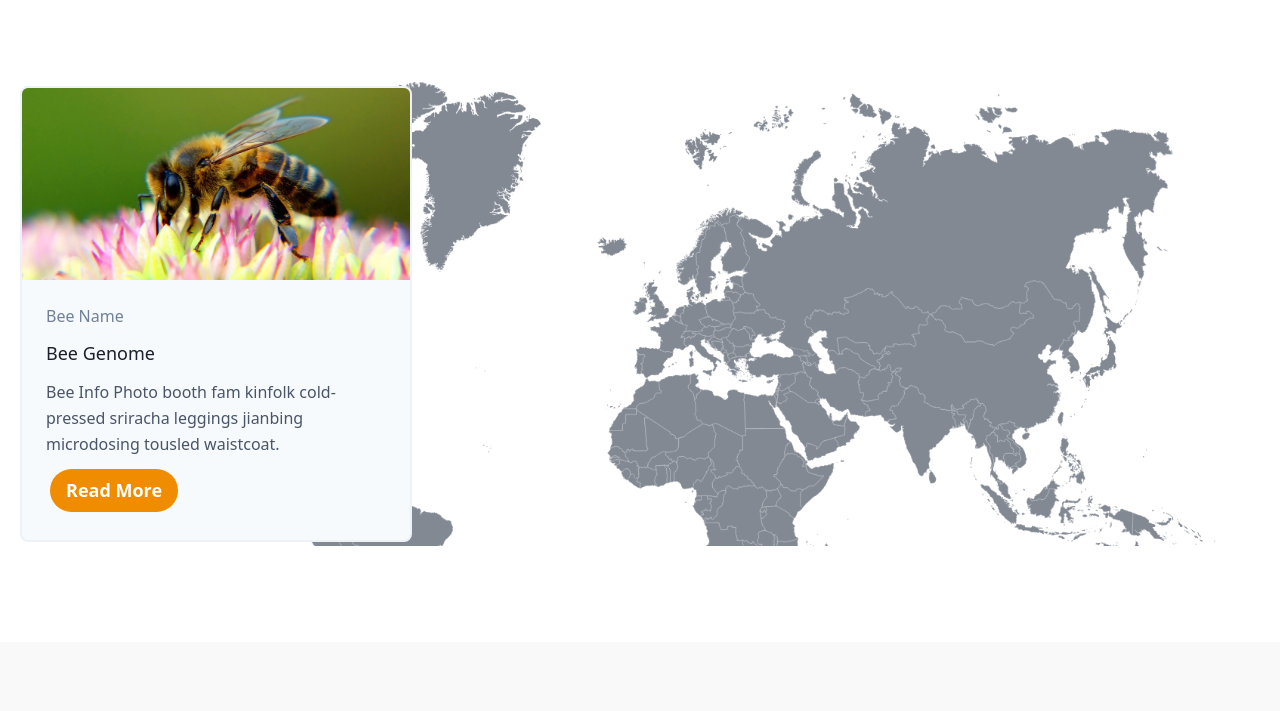
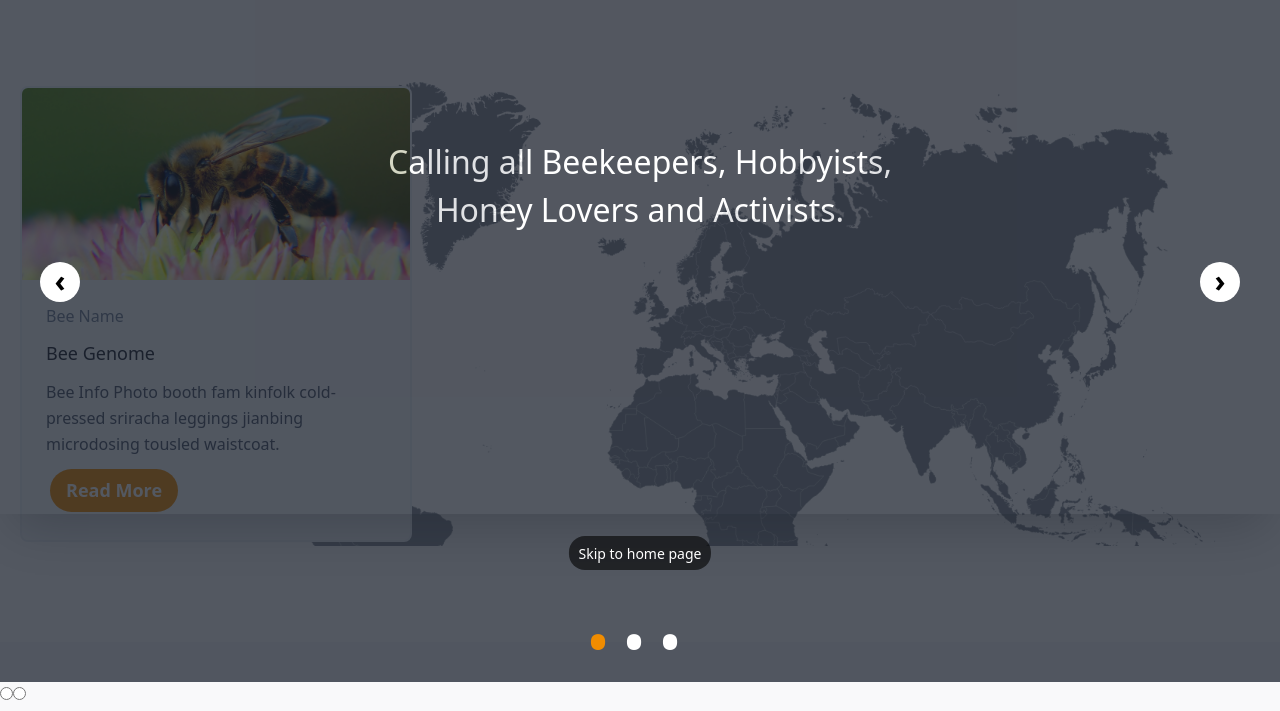
Before and after one commit to shalawfatah/wwb-react-strapi, a Gatsby site: page / in a window 1280 px wide. Shown: the part 112-823 px from the top of the page. Built offline with nearby package versions, Linux system fonts and the light colour scheme; Gatsby itself is replaced by a stand-in of ours.

Commit message:
added carousel

```diff
--- /dev/null
+++ b/src/components/carousel/Slider.css
@@ -0,0 +1,61 @@
+.carousel {
+    z-index: 999;
+}
+.carousel-open:checked + .carousel-item {
+    position: static;
+    opacity: 100;
+}
+.carousel-item {
+    -webkit-transition: opacity 0.6s ease-out;
+    transition: opacity 0.6s ease-out;
+}
+#carousel-1:checked ~ .control-1,
+#carousel-2:checked ~ .control-2,
+#carousel-3:checked ~ .control-3 {
+    display: block;
+}
+.carousel-indicators {
+    list-style: none;
+    margin: 0;
+    padding: 0;
+    position: absolute;
+    bottom: 2%;
+    left: 0;
+    right: 0;
+    text-align: center;
+    z-index: 10;
+}
+#carousel-1:checked ~ .control-1 ~ .carousel-indicators li:nth-child(1) .carousel-bullet,
+#carousel-2:checked ~ .control-2 ~ .carousel-indicators li:nth-child(2) .carousel-bullet,
+#carousel-3:checked ~ .control-3 ~ .carousel-indicators li:nth-child(3) .carousel-bullet {
+    color: #F08C00;  /*Set to match the Tailwind colour you want the active one to be */
+}
+.slider-button {
+    position: absolute;
+    left: 50%;
+    top: 80%;
+    transform: translateX(-50%);
+    color: white;
+    font-size: 14px;
+    background-color: rgba(0,0,0, .6);
+    padding: .4rem;
+    padding-left: .6rem;
+    padding-right: .6rem;
+    border-radius: 1rem;
+    transition: all .3s ease;
+}
+.slider-button:hover {
+    background-color: rgba(0,0,0, .9);
+}
+.caro-hidden {
+    display: none;
+}
+.slider-text {
+    font-size: 32px;
+}
+
+@media only screen and (max-width: 800px) {
+    .slider-text {
+        font-size: 18px;
+    }
+  }
--- /dev/null
+++ b/src/components/carousel/Slider.js
@@ -0,0 +1,56 @@
+import React, {useState} from 'react'
+import './Slider.css'
+import {FiChevronRight, FiChevronLeft} from 'react-icons/fi'
+import Link from 'gatsby-link'
+
+const Slider = () => {
+    const [nothide, setHide] = useState(true)
+    return (
+        <>
+        {nothide &&
+        <div className="carousel absolute left-0 top-0 w-full h-full shadow-2xl bg-transparent -mt-32 z-3000">
+	    <div className="carousel-inner relative overflow-hidden w-full">
+		<input className="carousel-open" type="radio" id="carousel-1" name="carousel" aria-hidden="true" hidden="" checked="checked" />
+        <div className="carousel-item absolute opacity-0" style={{'height':'100vh'}}>
+			<div className="block h-full w-full bg-gray-900 opacity-75 text-white text-center pt-64 slider-text">Calling all Beekeepers, Hobbyists, <br /> Honey Lovers and Activists.</div>
+		</div>
+		<label for="carousel-3" className="prev control-1 w-10 h-10 ml-2 md:ml-10 absolute cursor-pointer hidden text-3xl font-bold text-black hover:text-white rounded-full bg-white hover:bg-orange-600 leading-tight text-center z-10 inset-y-0 left-0 my-auto">‹</label>
+		<label for="carousel-2" className="next control-1 w-10 h-10 mr-2 md:mr-10 absolute cursor-pointer hidden text-3xl font-bold text-black hover:text-white rounded-full bg-white hover:bg-orange-600 leading-tight text-center z-10 inset-y-0 right-0 my-auto">›</label>
+
+		<input className="carousel-open" type="radio" id="carousel-2" name="carousel" aria-hidden="true" hidden="" />
+		<div className="carousel-item absolute opacity-0" style={{'height':'100vh'}}>
+			<div className="block h-full w-full bg-gray-900 opacity-75 text-white text-center pt-64 slider-text">The Worldwide Bee Organization was founded to connect
+                <br /> proactive individuals dedicated to sharing, designing, and
+                <br /> constructing valuable solutions that can truly make a
+                <br /> difference in the bee and honey industry.</div>
+		</div>
+		<label for="carousel-1" className="prev control-2 w-10 h-10 ml-2 md:ml-10 absolute cursor-pointer hidden text-3xl font-bold text-black hover:text-white rounded-full bg-white hover:hover:bg-orange-600 leading-tight text-center z-10 inset-y-0 left-0 my-auto">‹</label>
+		<label for="carousel-3" className="next control-2 w-10 h-10 mr-2 md:mr-10 absolute cursor-pointer hidden text-3xl font-bold text-black hover:text-white rounded-full bg-white hover:hover:bg-orange-600 leading-tight text-center z-10 inset-y-0 right-0 my-auto">›</label>
+
+		<input className="carousel-open" type="radio" id="carousel-3" name="carousel" aria-hidden="true" hidden="" />
+		<div className="carousel-item absolute opacity-0" style={{'height':'100vh'}}>
+			<div className="block h-full w-full bg-gray-900 opacity-75 text-white text-center  pt-64 slider-text">We can bee the solution.</div>
+		</div>
+        <button class="slider-button cursor-pointer" onClick={()=> setHide(nothide => !nothide)}>Skip to home page</button>
+		<label for="carousel-2" className="prev control-3 w-10 h-10 ml-2 md:ml-10 absolute cursor-pointer hidden text-3xl font-bold text-black hover:text-white rounded-full bg-white hover:hover:bg-orange-600 leading-tight text-center z-10 inset-y-0 left-0 my-auto">‹</label>
+		<label for="carousel-1" className="next control-3 w-10 h-10 mr-2 md:mr-10 absolute cursor-pointer hidden text-3xl font-bold text-black hover:text-white rounded-full bg-white hover:hover:bg-orange-600 leading-tight text-center z-10 inset-y-0 right-0 my-auto">›</label>
+		<ol className="carousel-indicators">
+			<li className="inline-block mr-3">
+				<label for="carousel-1" className="carousel-bullet cursor-pointer block text-6xl text-white hover:text-orange-600">•</label>
+			</li>
+			<li className="inline-block mr-3">
+				<label for="carousel-2" className="carousel-bullet cursor-pointer block text-6xl text-white hover:text-orange-600">•</label>
+			</li>
+			<li className="inline-block mr-3">
+				<label for="carousel-3" className="carousel-bullet cursor-pointer block text-6xl text-white hover:text-orange-600">•</label>
+			</li>
+		</ol>
+
+	</div>
+</div>
+}
+</>
+    )
+}
+
+export default Slider
--- a/src/components/layout.css
+++ b/src/components/layout.css
@@ -28,7 +28,7 @@
   transition: all .3s ease;
 }
 .logo {
-  z-index: 999;
+  z-index: 500;
 }
 .footer {
   background-color: var(--light-grey);
--- a/src/pages/index.js
+++ b/src/pages/index.js
@@ -1,12 +1,14 @@
 import React from "react"
 import Layout from "../components/layout"
 import BeeCard from '../components/utilities/BeeCard'
+import Slider from '../components/carousel/Slider'
 
 const IndexPage = () => (
   <Layout>
     <div className="home-content mx-auto lg:h-60">
       <BeeCard />
     </div>
+    <Slider />
   </Layout>
 )
 
```
